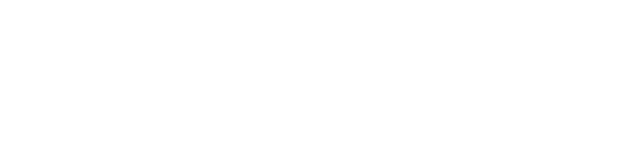
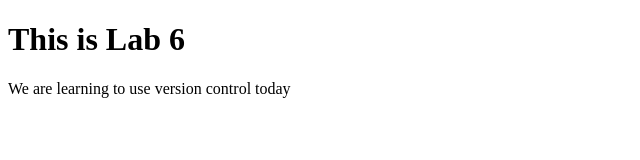
Before and after one commit to Mairtin1974/GroupB_2425, a plain HTML site: page index.html in a window 1280 px wide. Shown: the whole page, without its empty margins (0-640 px from the left). Drawn offline with Linux system fonts and the light colour scheme.

Commit message:
Added h1 title and some content to webpage

```diff
--- a/index.html
+++ b/index.html
@@ -7,5 +7,8 @@
 </head>
 <body>
 
+    <h1> This is Lab 6</h1>
+    <p> We are learning to use version control today</p>
+
 </body>
 </html>
```
